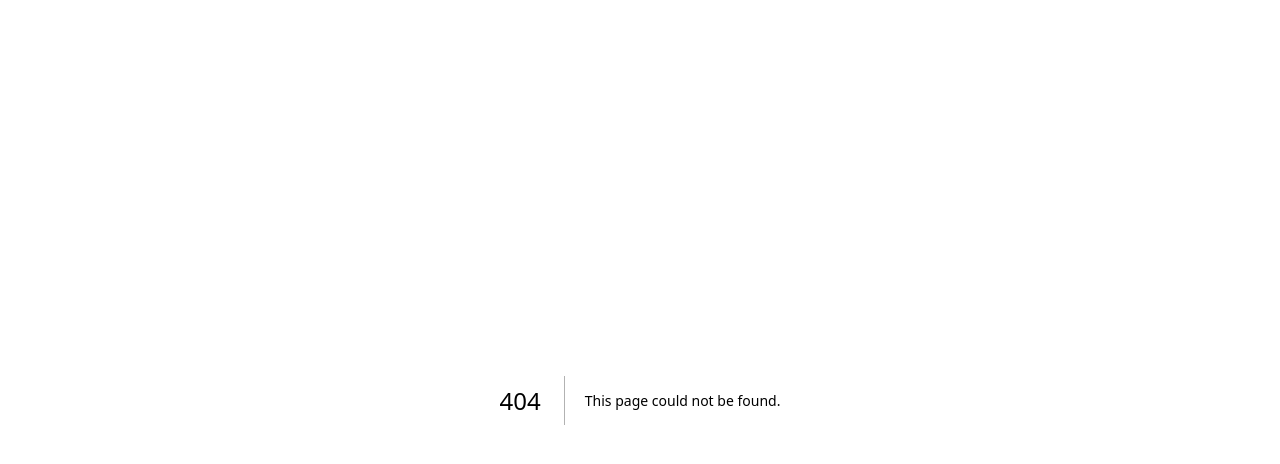
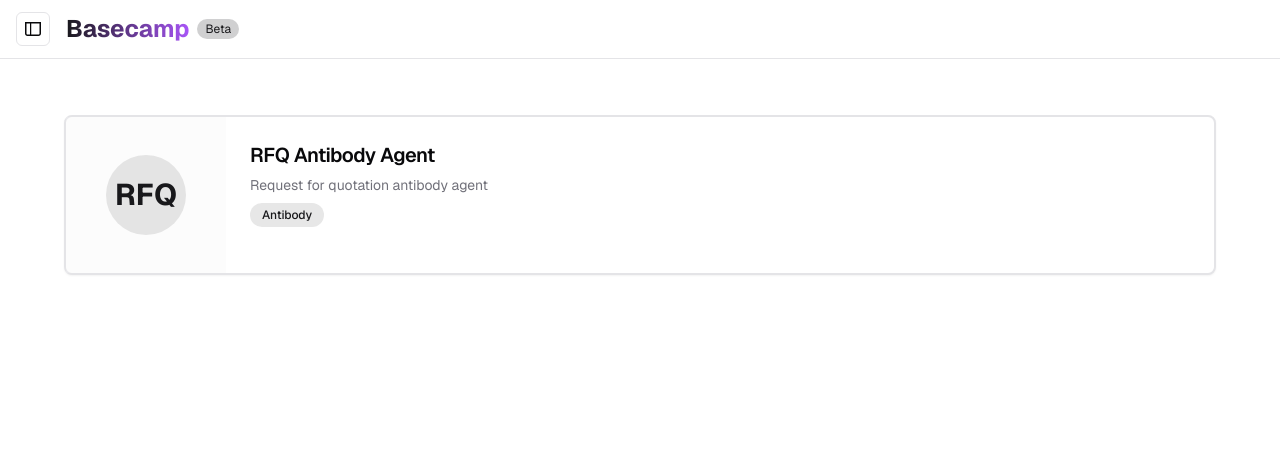
Before and after one commit to vettasolutions/vetta-expedition, a Next.js app: page /home in a window 1280 px wide. Before the commit this address had no page. Shown: the top 464 px of the page. Built offline with nearby package versions, Linux system fonts and the light colour scheme; no server answers.

Commit message:
Home screen

```diff
--- /dev/null
+++ b/app/home/layout.tsx
@@ -0,0 +1,23 @@
+import { cookies } from 'next/headers';
+
+import { HomeSidebar } from '@/components/home-sidebar';
+import { SidebarInset, SidebarProvider } from '@/components/ui/sidebar';
+import { auth } from '../(auth)/auth';
+
+export const experimental_ppr = true;
+
+export default async function HomeLayout({
+  children,
+}: {
+  children: React.ReactNode;
+}) {
+  const [session, cookieStore] = await Promise.all([auth(), cookies()]);
+  const isCollapsed = cookieStore.get('sidebar:state')?.value !== 'true';
+
+  return (
+    <SidebarProvider defaultOpen={!isCollapsed}>
+      <HomeSidebar user={session?.user} />
+      <SidebarInset>{children}</SidebarInset>
+    </SidebarProvider>
+  );
+}
--- /dev/null
+++ b/app/home/page.tsx
@@ -0,0 +1,15 @@
+import { HomeHeader } from '@/components/home-header';
+import { AgentGrid } from '@/components/agent-grid';
+
+export default function HomePage() {
+  return (
+    <div className="flex flex-col h-dvh bg-background">
+      <HomeHeader />
+      <main className="flex-grow overflow-auto">
+        <div className="container max-w-7xl mx-auto py-8">
+          <AgentGrid />
+        </div>
+      </main>
+    </div>
+  );
+}
--- /dev/null
+++ b/app/page.tsx
@@ -0,0 +1,5 @@
+import { redirect } from 'next/navigation';
+
+export default function RootPage() {
+  redirect('/home');
+}
--- /dev/null
+++ b/components/agent-card.tsx
@@ -0,0 +1,69 @@
+'use client';
+
+import { useRouter } from 'next/navigation';
+import {
+  Card,
+  CardHeader,
+  CardTitle,
+  CardDescription,
+  CardContent
+} from '@/components/ui/card';
+import { generateUUID } from '@/lib/utils';
+import { DEFAULT_CHAT_MODEL } from '@/lib/ai/models';
+
+type AgentCardProps = {
+  title: string;
+  description?: string;
+  modelId?: string;
+  onClick?: () => void;
+};
+
+export function AgentCard({
+  title,
+  description,
+  modelId = DEFAULT_CHAT_MODEL,
+  onClick
+}: AgentCardProps) {
+  const router = useRouter();
+
+  const handleClick = () => {
+    if (onClick) {
+      onClick();
+    } else {
+      // Generate a new chat ID and navigate to the chat interface
+      const chatId = generateUUID();
+
+      // Set the model cookie before navigating
+      document.cookie = `chat-model=${modelId}; path=/; max-age=${60 * 60 * 24 * 7}`;
+
+      // Navigate to the chat interface
+      router.push(`/chat/${chatId}`);
+    }
+  };
+
+  return (
+    <Card
+      className="flex flex-row cursor-pointer transition-all hover:shadow-md w-full h-[160px] border-2 hover:border-primary"
+      onClick={handleClick}
+    >
+      <div className="flex items-center justify-center w-[160px] min-w-[160px] bg-muted/30">
+        <div className="w-20 h-20 rounded-full bg-primary/10 flex items-center justify-center text-3xl font-bold text-primary">
+          RFQ
+        </div>
+      </div>
+      <div className="flex flex-col flex-grow">
+        <CardHeader className="pb-2">
+          <CardTitle className="text-xl">{title}</CardTitle>
+          {description && (
+            <CardDescription>{description}</CardDescription>
+          )}
+        </CardHeader>
+        <CardContent>
+          <div className="rounded-full bg-primary/10 px-3 py-1 text-xs font-medium text-primary w-fit">
+            Antibody
+          </div>
+        </CardContent>
+      </div>
+    </Card>
+  );
+}
--- /dev/null
+++ b/components/agent-grid.tsx
@@ -0,0 +1,15 @@
+'use client';
+
+import { AgentCard } from '@/components/agent-card';
+
+export function AgentGrid() {
+  return (
+    <div className="grid grid-cols-1 gap-6 p-6 max-w-[1200px] mx-auto">
+      <AgentCard
+        title="RFQ Antibody Agent"
+        description="Request for quotation antibody agent"
+      />
+      {/* More agent cards can be added here in the future */}
+    </div>
+  );
+}
--- /dev/null
+++ b/components/home-header.tsx
@@ -0,0 +1,32 @@
+'use client';
+
+import { useWindowSize } from 'usehooks-ts';
+import { SidebarToggle } from '@/components/sidebar-toggle';
+import { useSidebar } from './ui/sidebar';
+import { memo } from 'react';
+
+function PureHomeHeader() {
+  const { open } = useSidebar();
+  const { width: windowWidth } = useWindowSize();
+
+  return (
+    <header className="flex sticky top-0 bg-background py-3 items-center px-4 gap-2 border-b">
+      <SidebarToggle />
+
+      <div className="flex items-center ml-2">
+        <h1 className="text-2xl font-bold bg-gradient-to-r from-primary to-purple-500 text-transparent bg-clip-text">
+          Basecamp
+        </h1>
+        <span className="ml-2 text-xs bg-primary/20 text-primary px-2 py-0.5 rounded-full">
+          Beta
+        </span>
+      </div>
+
+      <div className="ml-auto flex items-center gap-2">
+        {/* You can add additional header elements here if needed */}
+      </div>
+    </header>
+  );
+}
+
+export const HomeHeader = memo(PureHomeHeader);
--- /dev/null
+++ b/components/home-sidebar.tsx
@@ -0,0 +1,62 @@
+'use client';
+
+import type { User } from 'next-auth';
+import { useRouter, usePathname } from 'next/navigation';
+import Link from 'next/link';
+
+import { SidebarUserNav } from '@/components/sidebar-user-nav';
+import { Button } from '@/components/ui/button';
+import {
+  Sidebar,
+  SidebarContent,
+  SidebarFooter,
+  SidebarHeader,
+  SidebarMenu,
+  useSidebar,
+} from '@/components/ui/sidebar';
+
+export function HomeSidebar({ user }: { user: User | undefined }) {
+  const router = useRouter();
+  const pathname = usePathname();
+  const { setOpenMobile } = useSidebar();
+
+  return (
+    <Sidebar className="group-data-[side=left]:border-r-0">
+      <SidebarHeader>
+        <SidebarMenu>
+          <div className="flex flex-row justify-between items-center">
+            <Link
+              href="/home"
+              onClick={() => {
+                setOpenMobile(false);
+              }}
+              className="flex flex-row gap-3 items-center"
+            >
+              <span className="text-lg font-semibold px-2 hover:bg-muted rounded-md cursor-pointer">
+                Basecamp
+              </span>
+            </Link>
+          </div>
+        </SidebarMenu>
+      </SidebarHeader>
+      <SidebarContent>
+        <div className="px-3 py-2">
+          <h2 className="mb-2 px-2 text-sm font-semibold">Menu</h2>
+          <div className="space-y-1">
+            <Button
+              variant={pathname === '/home' ? 'secondary' : 'ghost'}
+              className="w-full justify-start"
+              onClick={() => {
+                setOpenMobile(false);
+                router.push('/home');
+              }}
+            >
+              AI Agents
+            </Button>
+          </div>
+        </div>
+      </SidebarContent>
+      <SidebarFooter>{user && <SidebarUserNav user={user} />}</SidebarFooter>
+    </Sidebar>
+  );
+}
```
